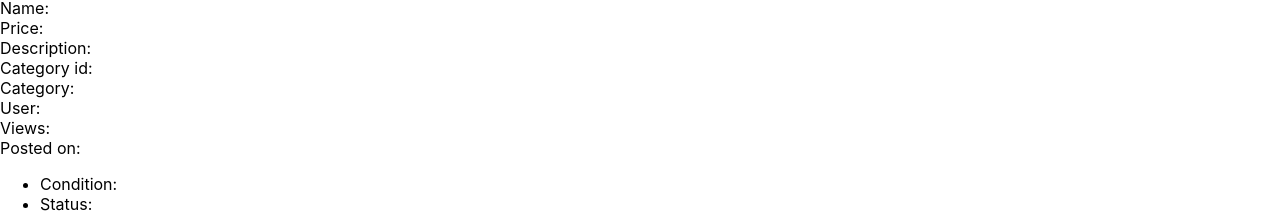
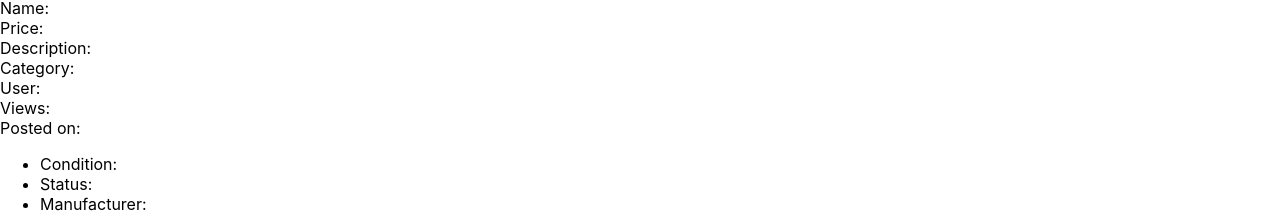
Before and after one commit to jkhirano/consume-more-stuff, a React (Create React App) app: page / in a window 1280 px wide. Shown: the part 270-483 px from the top of the page. Built offline with nearby package versions, Linux system fonts and the light colour scheme; no server answers.

Commit message:
Adds backend connection to habit status, user, and conditions

```diff
--- a/src/components/DetailedHabit/DetailedHabit.jsx
+++ b/src/components/DetailedHabit/DetailedHabit.jsx
@@ -10,19 +10,17 @@ let DetailedHabit = function(props) {
       <div className="price">Price: {props.price}</div>
       <div className="desc">Description: {props.description}</div>
       <div className="postInfo">
-        Category id: {props.category_id}
-        <br />
         Category: {props.category}
         <br />
-        User: {props.username}
+        User: {props.user}
         <br />
         Views: {props.view_count}
         <br />
         Posted on: {props.created_at}
       </div>
       <ul className="details">
-        <li>Condition: {props.condition_id}</li>
-        <li>Status: {props.item_status_id}</li>
+        <li>Condition: {props.condition}</li>
+        <li>Status: {props.status}</li>
         <li>Manufacturer: {props.manufacturer}</li>
         <li>Model: {props.model}</li>
         <li>Dimensions: {props.dimensions}</li>
--- a/src/containers/HabitList/HabitList.jsx
+++ b/src/containers/HabitList/HabitList.jsx
@@ -49,11 +49,10 @@ class HabitList extends Component {
             model={this.props.model}
             dimensions={this.props.dimensions}
             view_count={this.props.view_count}
-            user_id={this.props.user_id}
-            category_id={this.props.category_id}
+            user={this.props.user}
             category={this.props.category}
-            condition_id={this.props.condition_id}
-            item_status_id={this.props.item_status_id}
+            condition={this.props.condition}
+            status={this.props.status}
             created_at={this.props.created_at}
             updated_at={this.props.updated_at}
           />
@@ -74,11 +73,10 @@ const mapStateToProps = state => {
     model: state.model,
     dimensions: state.dimensions,
     view_count: state.view_count,
-    user_id: state.user_id,
-    category_id: state.category_id,
+    user: state.user.username,
     category: state.category.category,
-    condition_id: state.condition_id,
-    item_status_id: state.item_status_id,
+    condition: state.condition.condition,
+    status: state.status.status,
     created_at: state.created_at,
     updated_at: state.updated_at
   };
--- a/src/reducers/index.js
+++ b/src/reducers/index.js
@@ -18,11 +18,10 @@ const defaultState = {
   model: "",
   dimensions: "",
   view_count: "",
-  user_id: "",
-  category_id: "",
   category: { category: "" },
-  condition_id: "",
-  item_status_id: "",
+  condition: { condition: "" },
+  status: { status: "" },
+  user: { username: "" },
   created_at: "",
   updated_at: ""
 };
```
